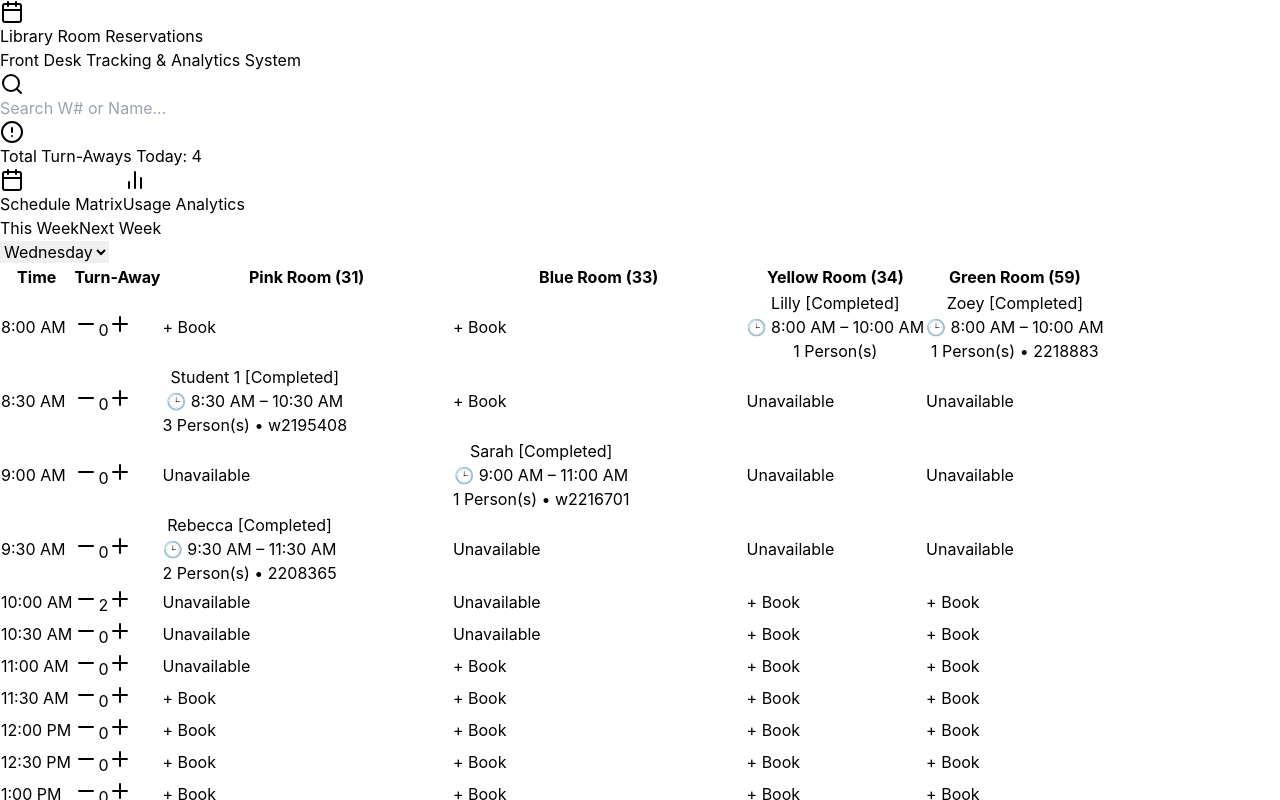
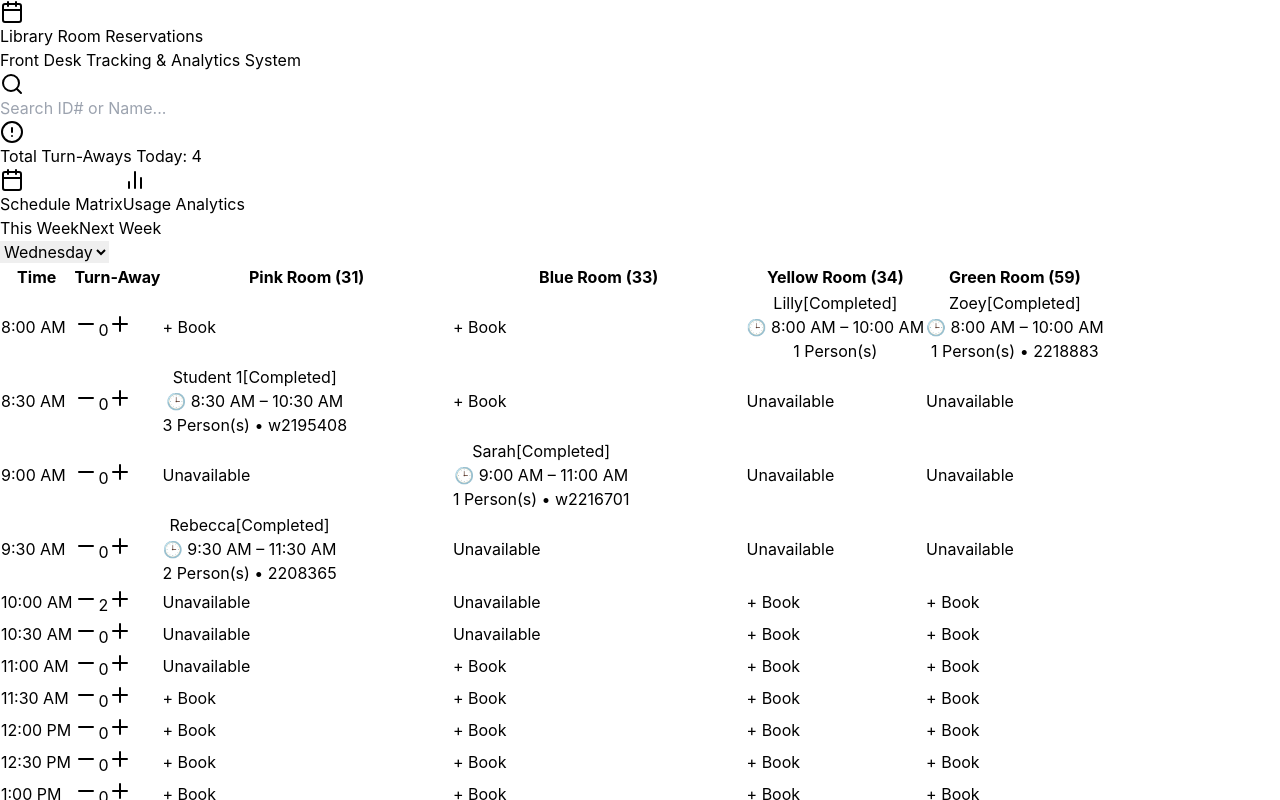
Before and after one commit to amybrinkley/room-reservation-app, a React (Vite) app: page / in a window 1280 px wide. Both pictures are taken after a click on the button 254 px from the left and 401 px from the top of the page. Shown: the top 800 px of the page. Built offline with nearby package versions, Linux system fonts and the light colour scheme.

Commit message:
change booking window

```diff
--- a/src/App.jsx
+++ b/src/App.jsx
@@ -6,10 +6,10 @@ import { BarChart, Bar, XAxis, YAxis, Tooltip, ResponsiveContainer, CartesianGri
 const GOOGLE_SCRIPT_URL = "";
 
 const ROOMS = [
-  { id: '31', name: 'Pink Room (31)', color: 'bg-pink-100 text-pink-800 border-pink-300 hover:bg-pink-200', headerBg: 'bg-pink-600 text-white', colBg: 'bg-pink-50/40', occupiedBg: 'bg-gradient-to-b from-pink-200/70 to-pink-100/50' },
-  { id: '33', name: 'Blue Room (33)', color: 'bg-blue-100 text-blue-800 border-blue-300 hover:bg-blue-200', headerBg: 'bg-blue-600 text-white', colBg: 'bg-blue-50/40', occupiedBg: 'bg-gradient-to-b from-blue-200/70 to-blue-100/50' },
-  { id: '34', name: 'Yellow Room (34)', color: 'bg-amber-100 text-amber-800 border-amber-300 hover:bg-amber-200', headerBg: 'bg-amber-500 text-white', colBg: 'bg-amber-50/40', occupiedBg: 'bg-gradient-to-b from-amber-200/70 to-amber-100/50' },
-  { id: '59', name: 'Green Room (59)', color: 'bg-emerald-100 text-emerald-800 border-emerald-300 hover:bg-emerald-200', headerBg: 'bg-emerald-600 text-white', colBg: 'bg-emerald-50/40', occupiedBg: 'bg-gradient-to-b from-emerald-200/70 to-emerald-100/50' }
+  { id: '31', name: 'Pink Room (31)', color: 'bg-pink-100 text-pink-800 border-pink-300 hover:bg-pink-200', headerBg: 'bg-pink-600 text-white', colBg: 'bg-pink-50/40', gradientBg: 'bg-gradient-to-r from-pink-200/90 to-pink-100/70 border-pink-300 text-pink-950' },
+  { id: '33', name: 'Blue Room (33)', color: 'bg-blue-100 text-blue-800 border-blue-300 hover:bg-blue-200', headerBg: 'bg-blue-600 text-white', colBg: 'bg-blue-50/40', gradientBg: 'bg-gradient-to-r from-blue-200/90 to-blue-100/70 border-blue-300 text-blue-950' },
+  { id: '34', name: 'Yellow Room (34)', color: 'bg-amber-100 text-amber-800 border-amber-300 hover:bg-amber-200', headerBg: 'bg-amber-500 text-white', colBg: 'bg-amber-50/40', gradientBg: 'bg-gradient-to-r from-amber-200/90 to-amber-100/70 border-amber-300 text-amber-950' },
+  { id: '59', name: 'Green Room (59)', color: 'bg-emerald-100 text-emerald-800 border-emerald-300 hover:bg-emerald-200', headerBg: 'bg-emerald-600 text-white', colBg: 'bg-emerald-50/40', gradientBg: 'bg-gradient-to-r from-emerald-200/90 to-emerald-100/70 border-emerald-300 text-emerald-950' }
 ];
 
 const generate10MinTimes = () => {
@@ -38,15 +38,15 @@ const TIME_SLOTS = [
 ];
 
 const INITIAL_RESERVATIONS = [
-  { id: 'res_101', week: 'this_week', day: 'Wednesday', room: '31', slot: '8:30 AM', time_in: '8:30 AM', time_out: '10:30 AM', barcode: 'w2195408', student_name: 'Student 1', people: 3, status: 'Completed', notes: 'Group study' },
-  { id: 'res_102', week: 'this_week', day: 'Wednesday', room: '31', slot: '9:30 AM', time_in: '9:30 AM', time_out: '11:30 AM', barcode: '2208365', student_name: 'Rebecca', people: 2, status: 'Completed', notes: '' },
-  { id: 'res_105', week: 'this_week', day: 'Wednesday', room: '31', slot: '1:30 PM', time_in: '1:30 PM', time_out: '', barcode: 'w2156737', student_name: 'Student 2', people: 1, status: 'Checked-In', notes: '' },
-  { id: 'res_107', week: 'this_week', day: 'Wednesday', room: '33', slot: '9:00 AM', time_in: '9:00 AM', time_out: '11:00 AM', barcode: 'w2216701', student_name: 'Sarah', people: 1, status: 'Completed', notes: 'WebCam needed' },
-  { id: 'res_110', week: 'this_week', day: 'Wednesday', room: '33', slot: '2:30 PM', time_in: '2:30 PM', time_out: '', barcode: 'w1889324', student_name: 'Ryan', people: 1, status: 'Checked-In', notes: '' },
-  { id: 'res_111', week: 'this_week', day: 'Wednesday', room: '33', slot: '4:30 PM', time_in: '4:30 PM', time_out: '6:30 PM', barcode: '', student_name: 'Roman', people: 1, status: 'Scheduled', notes: '' },
-  { id: 'res_112', week: 'this_week', day: 'Wednesday', room: '34', slot: '8:00 AM', time_in: '8:00 AM', time_out: '10:00 AM', barcode: '', student_name: 'Lilly', people: 1, status: 'Completed', notes: '' },
-  { id: 'res_116', week: 'this_week', day: 'Wednesday', room: '59', slot: '8:00 AM', time_in: '8:00 AM', time_out: '10:00 AM', barcode: '2218883', student_name: 'Zoey', people: 1, status: 'Completed', notes: '' },
-  { id: 'res_119', week: 'this_week', day: 'Wednesday', room: '59', slot: '3:30 PM', time_in: '3:30 PM', time_out: '5:30 PM', barcode: '', student_name: 'Sarah', people: 2, status: 'Scheduled', notes: '' }
+  { id: 'res_101', week: 'this_week', day: 'Wednesday', room: '31', slot: '8:30 AM', time_in: '8:30 AM', time_out: '10:30 AM', barcode: 'w2195408', student_name: 'Student 1', people: 3, any_room: false, status: 'Completed', notes: 'Group study' },
+  { id: 'res_102', week: 'this_week', day: 'Wednesday', room: '31', slot: '9:30 AM', time_in: '9:30 AM', time_out: '11:30 AM', barcode: '2208365', student_name: 'Rebecca', people: 2, any_room: true, status: 'Completed', notes: '' },
+  { id: 'res_105', week: 'this_week', day: 'Wednesday', room: '31', slot: '1:30 PM', time_in: '1:30 PM', time_out: '', barcode: 'w2156737', student_name: 'Student 2', people: 1, any_room: false, status: 'Checked-In', notes: '' },
+  { id: 'res_107', week: 'this_week', day: 'Wednesday', room: '33', slot: '9:00 AM', time_in: '9:00 AM', time_out: '11:00 AM', barcode: 'w2216701', student_name: 'Sarah', people: 1, any_room: true, status: 'Completed', notes: 'WebCam needed' },
+  { id: 'res_110', week: 'this_week', day: 'Wednesday', room: '33', slot: '2:30 PM', time_in: '2:30 PM', time_out: '', barcode: 'w1889324', student_name: 'Ryan', people: 1, any_room: false, status: 'Checked-In', notes: '' },
+  { id: 'res_111', week: 'this_week', day: 'Wednesday', room: '33', slot: '4:30 PM', time_in: '4:30 PM', time_out: '6:30 PM', barcode: '', student_name: 'Roman', people: 1, any_room: false, status: 'Scheduled', notes: '' },
+  { id: 'res_112', week: 'this_week', day: 'Wednesday', room: '34', slot: '8:00 AM', time_in: '8:00 AM', time_out: '10:00 AM', barcode: '', student_name: 'Lilly', people: 1, any_room: false, status: 'Completed', notes: '' },
+  { id: 'res_116', week: 'this_week', day: 'Wednesday', room: '59', slot: '8:00 AM', time_in: '8:00 AM', time_out: '10:00 AM', barcode: '2218883', student_name: 'Zoey', people: 1, any_room: false, status: 'Completed', notes: '' },
+  { id: 'res_119', week: 'this_week', day: 'Wednesday', room: '59', slot: '3:30 PM', time_in: '3:30 PM', time_out: '5:30 PM', barcode: '', student_name: 'Sarah', people: 2, any_room: true, status: 'Scheduled', notes: '' }
 ];
 
 const INITIAL_TURNAWAYS = [
@@ -67,7 +67,7 @@ export default function App() {
   const [activeRes, setActiveRes] = useState(null);
 
   const [formData, setFormData] = useState({
-    room: '31', time_in: '8:00 AM', time_out: '10:00 AM', barcode: '', student_name: '', people: 1, notes: '', status: 'Scheduled'
+    room: '31', time_in: '8:00 AM', time_out: '10:00 AM', barcode: '', student_name: '', people: 1, any_room: false, notes: '', status: 'Scheduled'
   });
 
   const handleIncrementTurnAway = (slot) => {
@@ -92,7 +92,7 @@ export default function App() {
   const handleOpenModal = (room = '31', initialSlot = '8:00 AM', existing = null) => {
     if (existing) {
       setActiveRes(existing);
-      setFormData({ ...existing });
+      setFormData({ any_room: false, ...existing });
     } else {
       const startIdx = DETAILED_TIMES.indexOf(initialSlot) !== -1 ? DETAILED_TIMES.indexOf(initialSlot) : 0;
       const defaultOutIdx = Math.min(startIdx + 12, DETAILED_TIMES.length - 1);
@@ -105,6 +105,7 @@ export default function App() {
         barcode: '',
         student_name: '',
         people: 1,
+        any_room: false,
         notes: '',
         status: 'Scheduled'
       });
@@ -148,7 +149,6 @@ export default function App() {
 
   const activeTurnAways = turnAways.filter(t => t.week === selectedWeek && t.day === selectedDay);
 
-  // Helper to check occupancy and render filled reservation blocks
   const getOccupancyInfo = (roomId, slot) => {
     const slotIndex = TIME_SLOTS.indexOf(slot);
     if (slotIndex === -1) return null;
@@ -160,11 +160,9 @@ export default function App() {
         const res = filteredReservations.find(r => r.room === roomId && (r.slot === checkSlot || r.time_in === checkSlot));
 
         if (res) {
-          // If no check-out time is specified, fill all 4 slots (entire 2-hour window) with the reservation block
           if (!res.time_out || res.time_out.trim() === '') {
             return { reservation: res, displayType: 'full_reservation', offset };
           }
-          // If a check-out time exists, display start block for offset 0 and fallback for subsequent offsets
           if (offset === 0) {
             return { reservation: res, displayType: 'full_reservation', offset: 0 };
           } else {
@@ -202,7 +200,7 @@ export default function App() {
               <Search className="w-4 h-4 absolute left-3 top-2.5 text-slate-400" />
               <input
                 type="text"
-                placeholder="Search W# or Name..."
+                placeholder="Search ID# or Name..."
                 value={searchQuery}
                 onChange={(e) => setSearchQuery(e.target.value)}
                 className="pl-9 pr-3 py-1.5 bg-slate-800 text-sm text-white rounded-lg border border-slate-700 focus:outline-none focus:border-blue-400"
@@ -302,21 +300,26 @@ export default function App() {
                         const isFullBlock = occInfo?.displayType === 'full_reservation';
                         const isUnavailable = occInfo?.displayType === 'unavailable';
 
+                        const cardBgClass = res?.any_room
+                          ? 'bg-white text-slate-800 border-slate-300 hover:bg-slate-50'
+                          : room.gradientBg;
+
                         return (
                           <td key={room.id} className={`p-2 border-r border-slate-200 text-center transition-colors ${
                             isUnavailable ? room.occupiedBg : room.colBg
                           }`}>
                             {isFullBlock ? (
-                              <button onClick={() => handleOpenModal(room.id, slot, res)} className={`w-full p-2 rounded-lg text-xs font-semibold border text-left transition shadow-sm ${
-                                res.status === 'Checked-In' ? 'bg-emerald-100 text-emerald-900 border-emerald-300 hover:bg-emerald-200' :
-                                res.status === 'Scheduled' ? 'bg-amber-100 text-amber-900 border-amber-300 hover:bg-amber-200' :
-                                'bg-slate-100 text-slate-700 border-slate-300 hover:bg-slate-200'
-                              }`}>
-                                <div className="font-bold flex justify-between">{res.student_name} <span>[{res.status}]</span></div>
-                                <div className="text-[10px] text-slate-600 mt-0.5">
+                              <button onClick={() => handleOpenModal(room.id, slot, res)} className={`w-full p-2 rounded-lg text-xs font-semibold border text-left transition shadow-sm ${cardBgClass}`}>
+                                <div className="font-bold flex justify-between">
+                                  <span>{res.student_name}</span>
+                                  <span className="text-[10px] opacity-80">[{res.status}]</span>
+                                </div>
+                                <div className="text-[10px] opacity-80 mt-0.5">
                                   🕒 {res.time_in} – {res.time_out || 'In Session (2 hr window)'}
                                 </div>
-                                <div className="text-[10px] text-slate-500 mt-0.5">{res.people} Person(s) {res.barcode && `• ${res.barcode}`}</div>
+                                <div className="text-[10px] opacity-75 mt-0.5">
+                                  {res.people} Person(s) {res.barcode && `• ${res.barcode}`}
+                                </div>
                               </button>
                             ) : isUnavailable ? (
                               <button onClick={() => handleOpenModal(room.id, slot)} className="w-full py-2 border border-dashed border-slate-300/80 bg-white/40 hover:bg-white/80 rounded-lg text-slate-500 hover:text-blue-600 text-xs transition flex items-center justify-center gap-1 font-medium">
@@ -382,13 +385,13 @@ export default function App() {
 
               <div className="space-y-3 text-sm">
                 <div>
-                  <label className="block font-semibold mb-1">Student Name</label>
+                  <label className="block font-semibold mb-1">Name</label>
                   <input type="text" value={formData.student_name} onChange={(e) => setFormData({ ...formData, student_name: e.target.value })} className="w-full p-2 border rounded-lg" placeholder="Student name" />
                 </div>
 
                 <div>
-                  <label className="block font-semibold mb-1">Barcode / W#</label>
-                  <input type="text" value={formData.barcode} onChange={(e) => setFormData({ ...formData, barcode: e.target.value })} className="w-full p-2 border rounded-lg" placeholder="w1234567" />
+                  <label className="block font-semibold mb-1">ID Number</label>
+                  <input type="text" value={formData.barcode} onChange={(e) => setFormData({ ...formData, barcode: e.target.value })} className="w-full p-2 border rounded-lg" placeholder="e.g. w1234567" />
                 </div>
 
                 <div className="grid grid-cols-2 gap-3">
@@ -413,6 +416,20 @@ export default function App() {
                       ))}
                     </select>
                   </div>
+                </div>
+
+                {/* Any Room Checkbox strictly labeled "Any Room" */}
+                <div className="flex items-center gap-2 bg-slate-50 p-2.5 rounded-lg border border-slate-200">
+                  <input
+                    type="checkbox"
+                    id="any_room"
+                    checked={formData.any_room || false}
+                    onChange={(e) => setFormData({ ...formData, any_room: e.target.checked })}
+                    className="w-4 h-4 text-blue-600 rounded border-slate-300 focus:ring-blue-500 cursor-pointer"
+                  />
+                  <label htmlFor="any_room" className="text-xs font-semibold text-slate-700 cursor-pointer select-none">
+                    Any Room
+                  </label>
                 </div>
 
                 <div className="grid grid-cols-2 gap-3 bg-slate-50 p-3 rounded-lg border border-slate-200">
```
